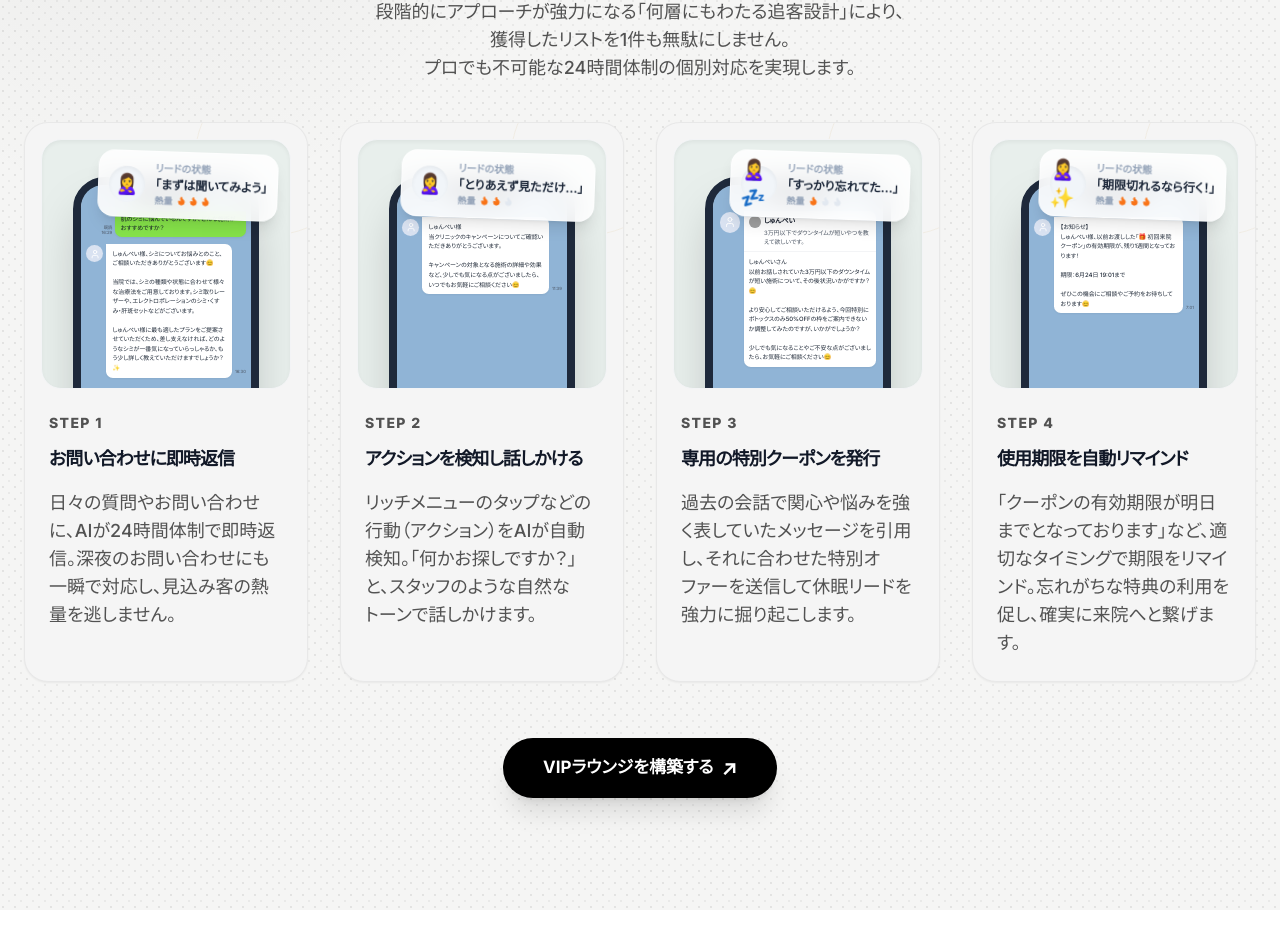
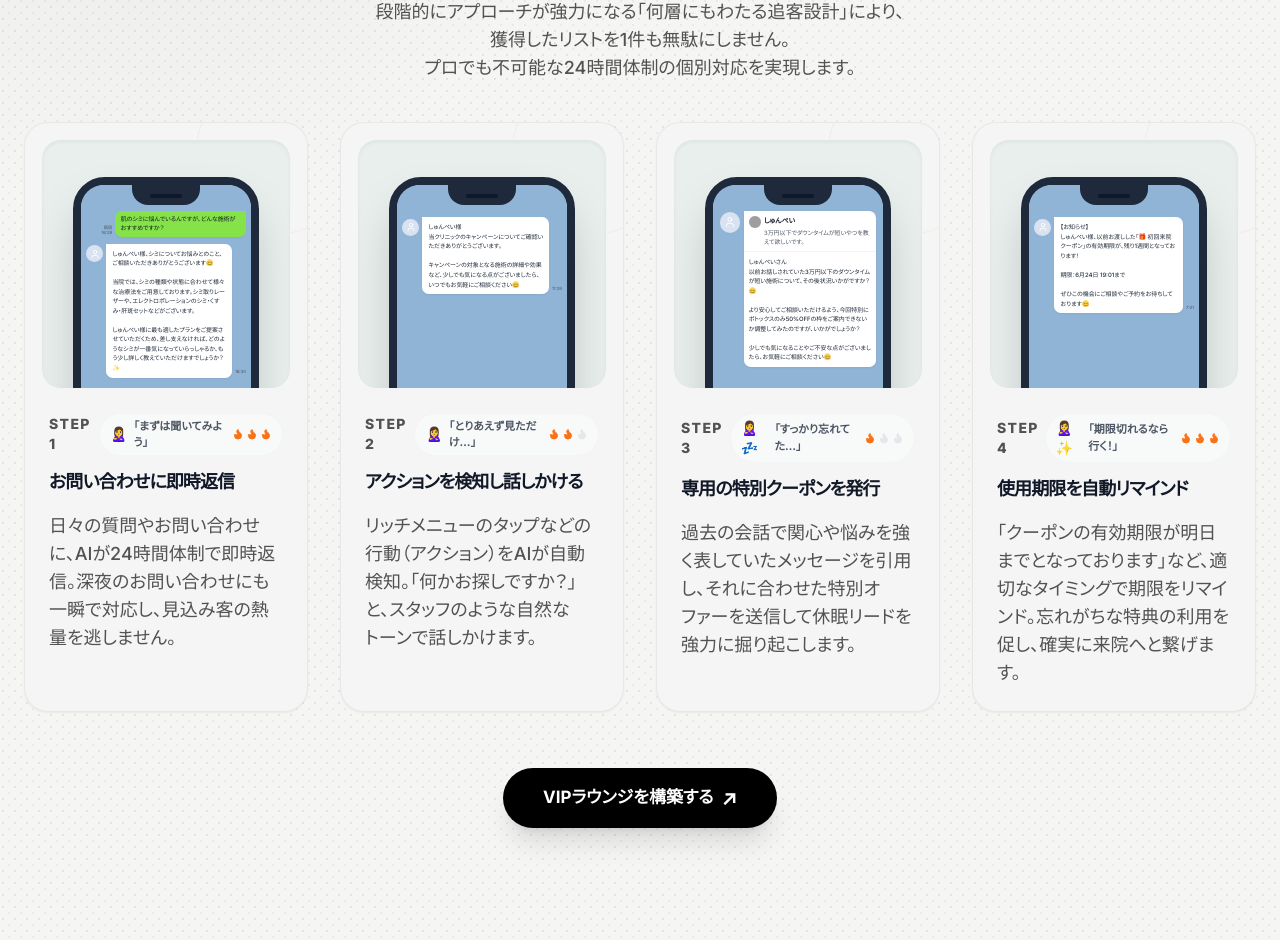
Before and after one commit to mikamishunpei/quicka-sdr-lp, a React (Vite) app: page /clinic in a window 1280 px wide. Shown: the part 2375-3320 px from the top of the page. Built offline with nearby package versions, Linux system fonts and the light colour scheme; grey boxes are pictures that could not be loaded.

Commit message:
Move lead state badge from absolute floating position to inline next to step label

```diff
--- a/src/components/ui/hero-monochrome.tsx
+++ b/src/components/ui/hero-monochrome.tsx
@@ -530,25 +530,6 @@ export function HeroMonochrome({
                 >
                   {(step.imageSrc || step.customContent) && (
                     <div className={cn("relative w-full aspect-square mb-6 overflow-hidden rounded-[1.25rem] border border-gray-100 dark:border-white/10 z-10 shadow-inner", step.isScreenshot ? "bg-[#e8efec]" : "")}>
-                      {/* Customer State Badge */}
-                      {step.targetStateText && (
-                        <div className="absolute top-3 right-3 bg-white/90 backdrop-blur-md shadow-lg rounded-2xl p-2.5 z-30 flex items-center gap-2.5 border border-white/50 transform rotate-2 hover:rotate-0 transition-transform">
-                          <div className="w-9 h-9 rounded-full bg-slate-100 flex items-center justify-center text-xl shadow-inner flex-shrink-0">
-                            {step.targetStateEmoji}
-                          </div>
-                          <div className="flex flex-col">
-                            <span className="text-[10px] font-black text-slate-400 leading-tight">リードの状態</span>
-                            <span className="text-xs font-bold text-slate-800 leading-tight my-0.5">{step.targetStateText}</span>
-                            <div className="flex items-center gap-0.5">
-                              <span className="text-[9px] font-black text-slate-400 mr-0.5">熱量</span>
-                              {[...Array(3)].map((_, i) => (
-                                 <svg key={i} className={cn("w-2.5 h-2.5", i < (step.heatLevel || 0) ? "text-orange-500 fill-orange-500" : "text-slate-200 fill-slate-200")} xmlns="http://www.w3.org/2000/svg" viewBox="0 0 24 24" fill="none" stroke="currentColor" strokeWidth="2" strokeLinecap="round" strokeLinejoin="round"><path d="M8.5 14.5A2.5 2.5 0 0 0 11 12c0-1.38-.5-2-1-3-1.072-2.143-.224-4.054 2-6 .5 2.5 2 4.9 4 6.5 2 1.6 3 3.5 3 5.5a7 7 0 1 1-14 0c0-1.153.433-2.294 1-3a2.5 2.5 0 0 0 2.5 2.5z"/></svg>
-                              ))}
-                            </div>
-                          </div>
-                        </div>
-                      )}
-
                       {step.isScreenshot ? (
                         <div className="relative w-[75%] h-[120%] mx-auto mt-[15%] bg-white rounded-[2rem] border-[8px] border-slate-800 shadow-2xl transform transition duration-700 ease-out group-hover:-translate-y-4 @container">
                            {/* Notch */}
@@ -579,9 +560,22 @@ export function HeroMonochrome({
                   )}
 
                   <div className="px-2 pb-2">
-                    <span className={cn("block text-sm uppercase tracking-widest font-black text-brand-gold mb-3", palette.subtle)}>
-                      Step {index + 1}
-                    </span>
+                    <div className="flex justify-between items-center mb-3">
+                      <span className={cn("block text-sm uppercase tracking-widest font-black text-brand-gold", palette.subtle)}>
+                        Step {index + 1}
+                      </span>
+                      {step.targetStateText && (
+                        <div className="flex items-center gap-1.5 bg-gray-50/80 rounded-full px-2.5 py-1 border border-gray-100">
+                          <span className="text-sm">{step.targetStateEmoji}</span>
+                          <span className="text-[11px] font-bold text-gray-600">{step.targetStateText}</span>
+                          <div className="flex gap-0.5 ml-0.5">
+                            {[...Array(3)].map((_, i) => (
+                               <svg key={i} className={cn("w-3 h-3", i < (step.heatLevel || 0) ? "text-orange-500 fill-orange-500" : "text-gray-200 fill-gray-200")} xmlns="http://www.w3.org/2000/svg" viewBox="0 0 24 24" fill="none" stroke="currentColor" strokeWidth="2" strokeLinecap="round" strokeLinejoin="round"><path d="M8.5 14.5A2.5 2.5 0 0 0 11 12c0-1.38-.5-2-1-3-1.072-2.143-.224-4.054 2-6 .5 2.5 2 4.9 4 6.5 2 1.6 3 3.5 3 5.5a7 7 0 1 1-14 0c0-1.153.433-2.294 1-3a2.5 2.5 0 0 0 2.5 2.5z"/></svg>
+                            ))}
+                          </div>
+                        </div>
+                      )}
+                    </div>
                     <h3 className={cn("block text-xl md:text-2xl lg:text-base xl:text-lg 2xl:text-xl font-black tracking-tighter relative z-10 leading-tight whitespace-nowrap", isDark ? "text-white" : "text-gray-900")}>
                       {step.title}
                     </h3>
```
